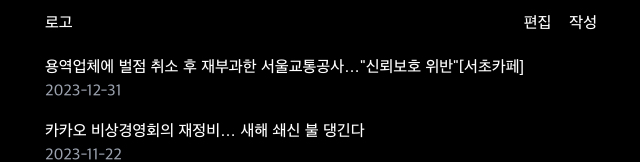
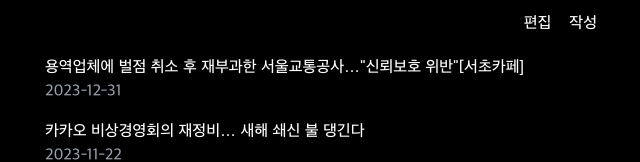
Before and after one commit to wherehows/easy-memo-web, a Next.js app: page / in a window 1280 px wide. Shown: the top 162 px of the page, without its empty margins (319-959 px from the left). Built offline with nearby package versions, Linux system fonts and the light colour scheme.

Commit message:
feat(MainPage): 헤더 로고 제거

```diff
--- a/src/app/page.tsx
+++ b/src/app/page.tsx
@@ -35,7 +35,7 @@ export default function Home() {
   return (
     <>
       <Header>
-        <Header.LeftOption logo />
+        <Header.LeftOption empty />
         <Header.RightOption option={{ compile: true, write: true }} />
       </Header>
       <main>
--- a/src/stories/Header/LeftOption.tsx
+++ b/src/stories/Header/LeftOption.tsx
@@ -16,15 +16,15 @@ type LeftOptionProps = XOR<
         close?: IconButtonOption;
       };
     },
-    { logo: boolean }
+    { empty: boolean }
   >
 >;
 
-const LeftOption = ({ logo, townSelection, option }: LeftOptionProps) => {
+const LeftOption = ({ empty, townSelection, option }: LeftOptionProps) => {
   const router = useRouter();
 
-  if (logo) {
-    return <Link href="/">로고</Link>;
+  if (empty) {
+    return <div />;
   }
 
   if (townSelection) {
```
